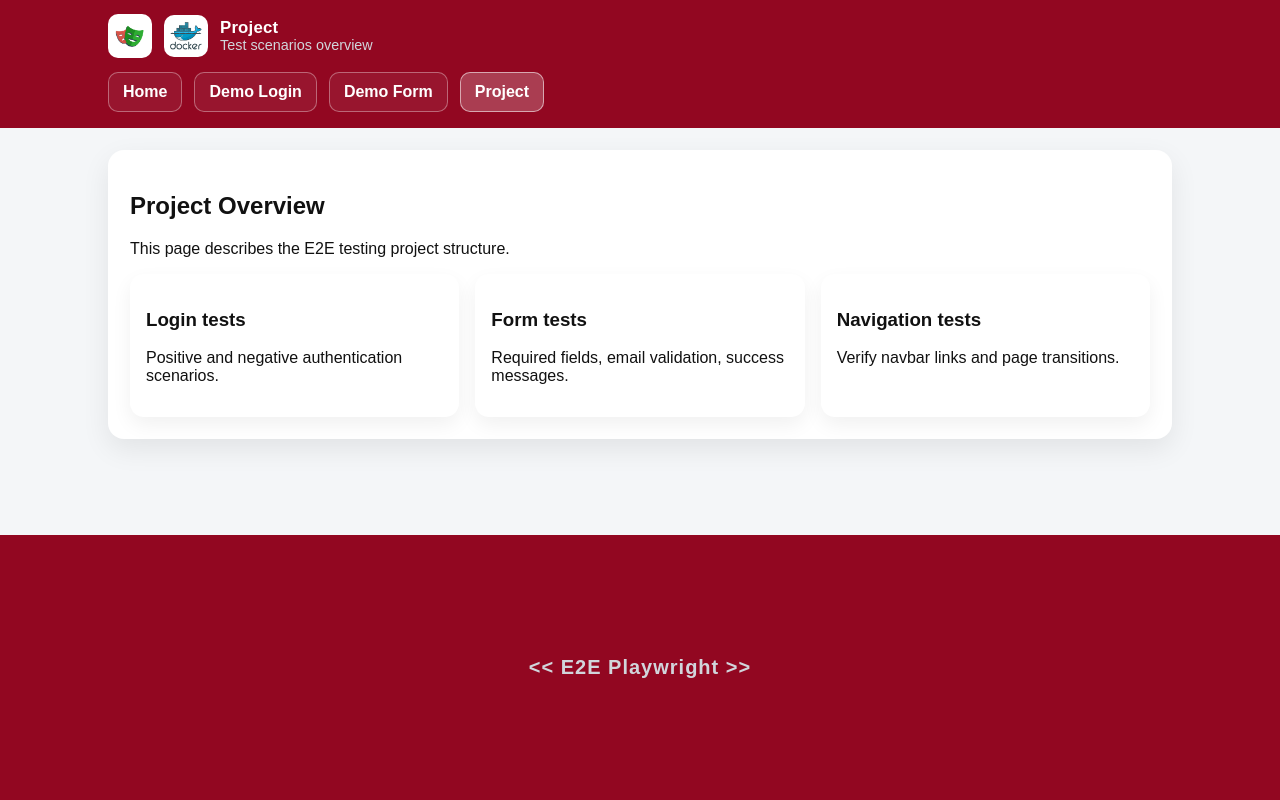
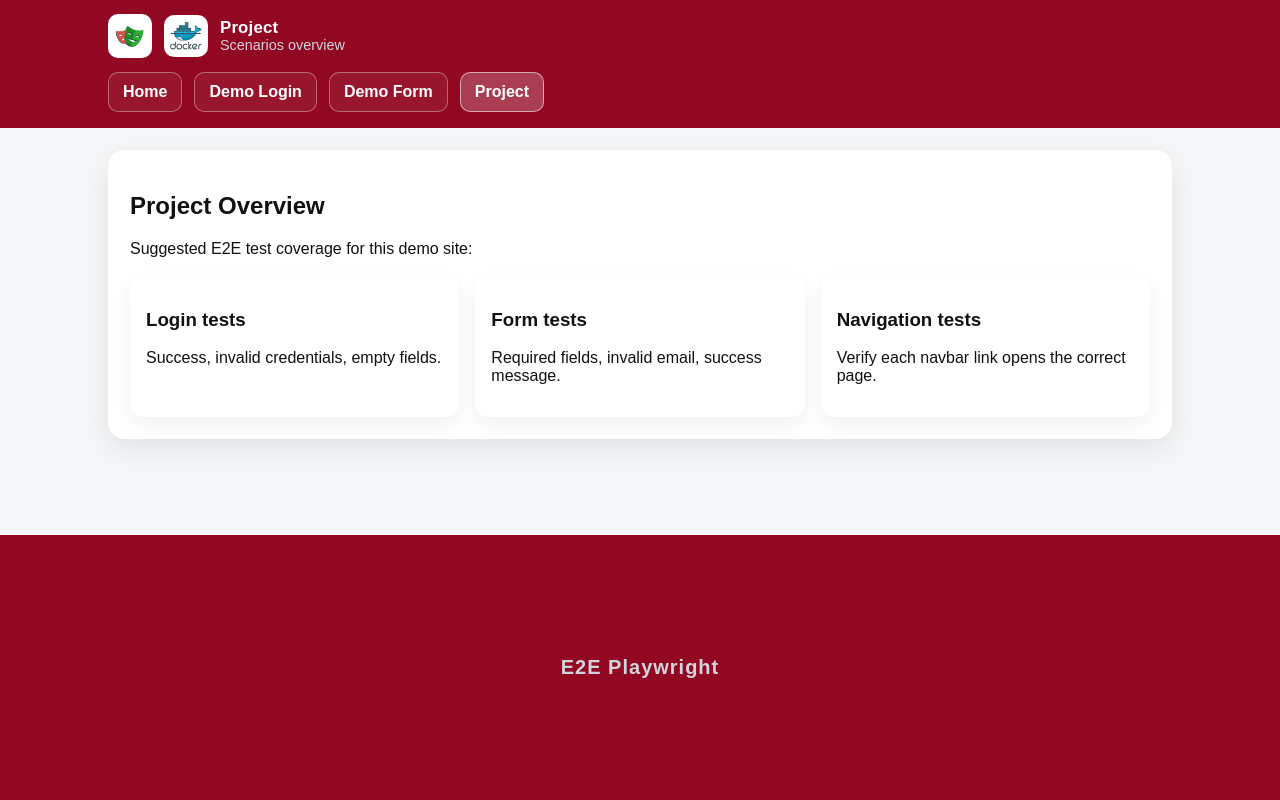
Before and after one commit to moumouhlaliam/playwright-demo-site, a plain HTML site: page projects.html in a window 1280 px wide. Drawn offline with Linux system fonts and the light colour scheme.

Commit message:
Update projects.html

```diff
--- a/projects.html
+++ b/projects.html
@@ -4,11 +4,10 @@
   <meta charset="UTF-8" />
   <title>Project</title>
   <meta name="viewport" content="width=device-width, initial-scale=1.0" />
-  <link rel="stylesheet" href="style.css" />
+  <link rel="stylesheet" href="style.css?v=7" />
 </head>
 <body>
 
-  <!-- HEADER + NAVBAR -->
   <header class="site-header">
     <div class="top-bar">
       <div class="brand">
@@ -16,7 +15,7 @@
         <img src="assets/images/docker.png" alt="Docker logo">
         <div class="brand-title">
           <strong>Project</strong>
-          <span>Test scenarios overview</span>
+          <span>Scenarios overview</span>
         </div>
       </div>
     </div>
@@ -29,34 +28,32 @@
     </nav>
   </header>
 
-  <!-- MAIN CONTENT -->
   <main>
     <section class="card">
       <h1>Project Overview</h1>
-      <p>This page describes the E2E testing project structure.</p>
+      <p>Suggested E2E test coverage for this demo site:</p>
 
       <div class="grid">
         <div class="kpi">
           <h3>Login tests</h3>
-          <p>Positive and negative authentication scenarios.</p>
+          <p>Success, invalid credentials, empty fields.</p>
         </div>
 
         <div class="kpi">
           <h3>Form tests</h3>
-          <p>Required fields, email validation, success messages.</p>
+          <p>Required fields, invalid email, success message.</p>
         </div>
 
         <div class="kpi">
           <h3>Navigation tests</h3>
-          <p>Verify navbar links and page transitions.</p>
+          <p>Verify each navbar link opens the correct page.</p>
         </div>
       </div>
     </section>
   </main>
 
-  <!-- FOOTER -->
   <footer class="site-footer">
-    &lt;&lt; E2E Playwright &gt;&gt;
+    E2E Playwright
   </footer>
 
 </body>
```
